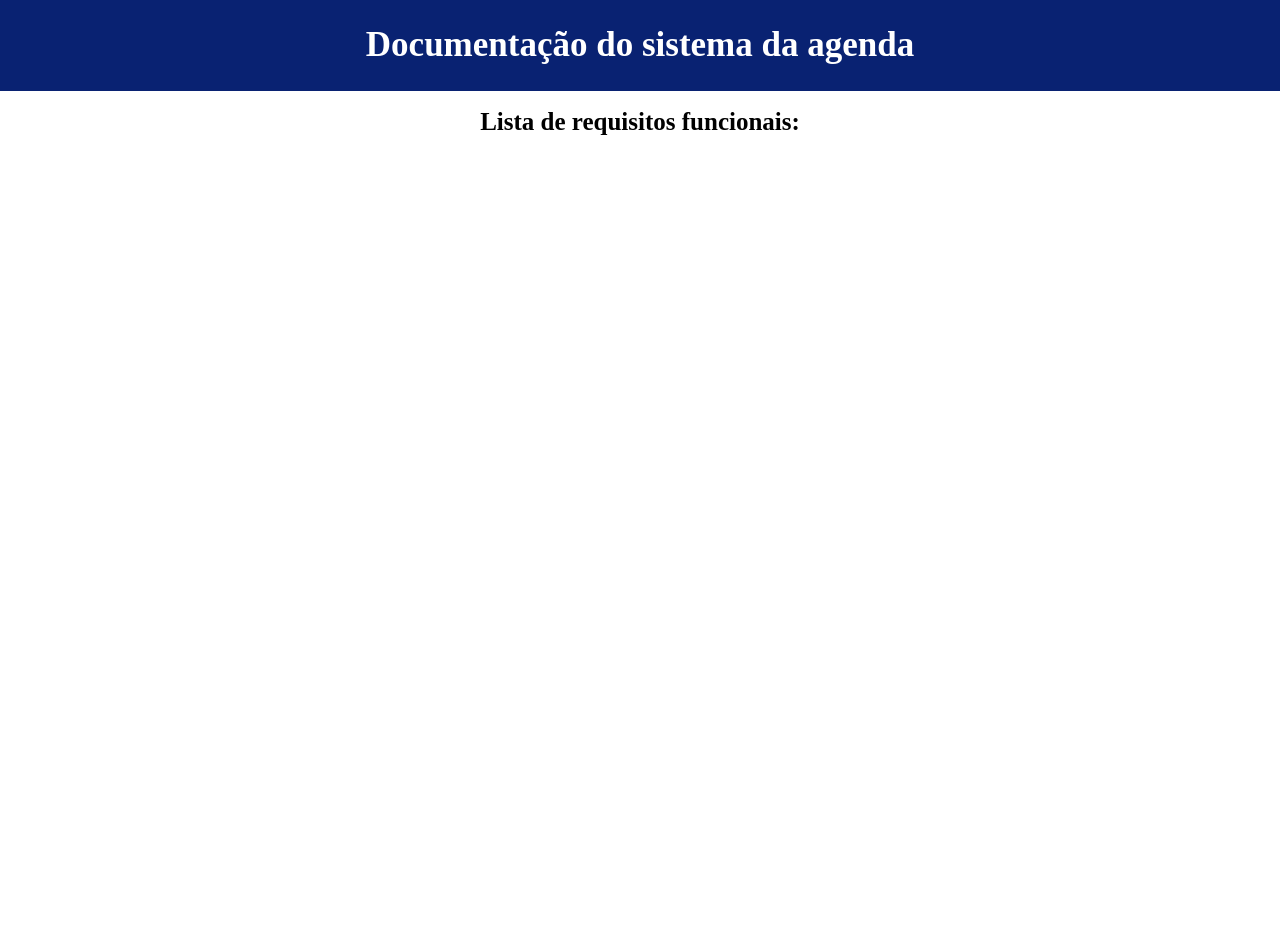
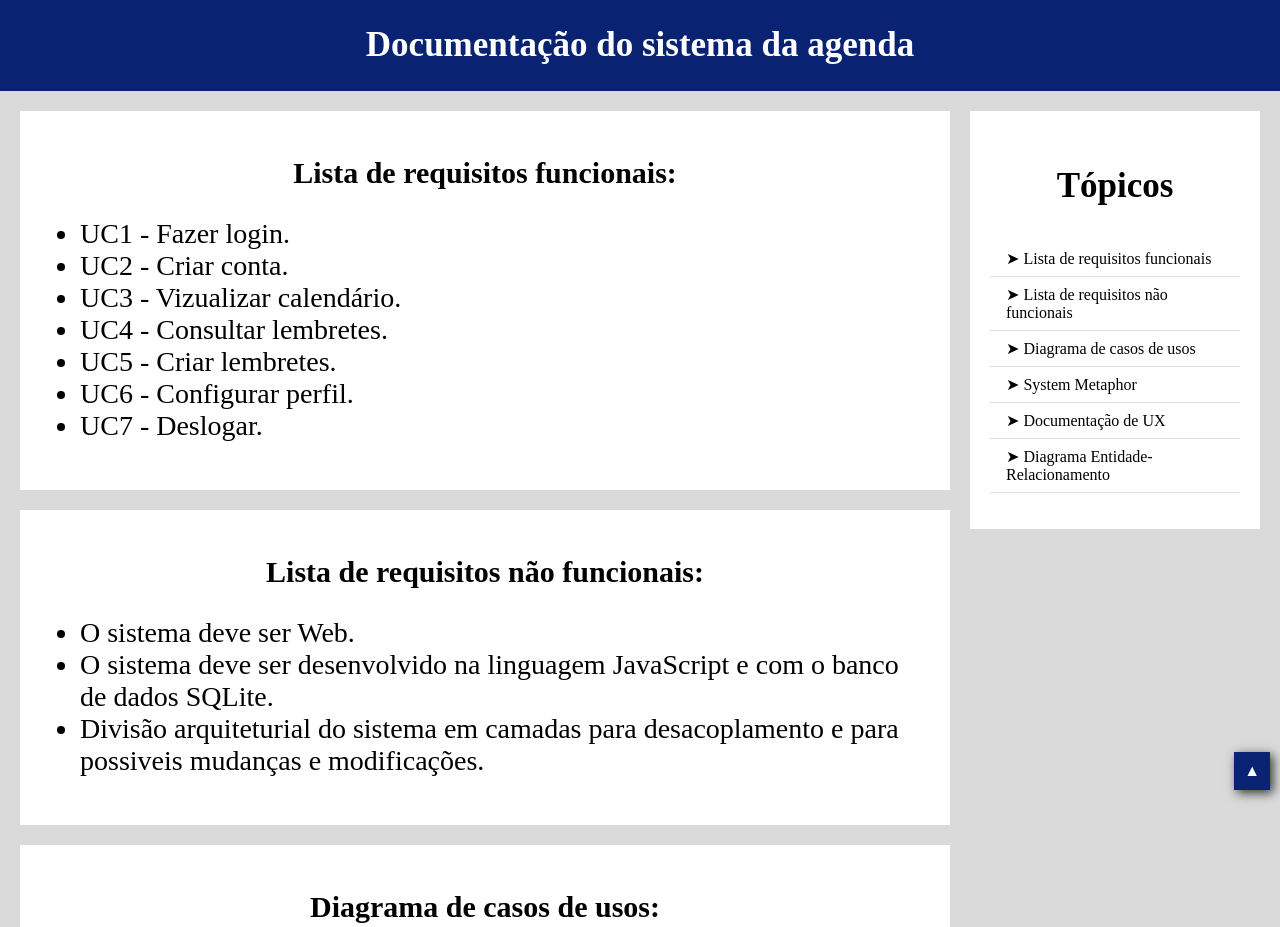
Before and after one commit to augustoCSR7/agenda_web, a plain HTML site: page info.html in a window 1280 px wide. Shown: the top 927 px of the page. Before the commit the page ends 800 px from the top, so only its background shows below. Drawn offline with Linux system fonts and the light colour scheme.

Commit message:
adding new features

```diff
--- a/info.html
+++ b/info.html
@@ -6,10 +6,74 @@
     <link rel="stylesheet" href="styles.css">
     <title>MyAgenda</title>
 </head>
-<body>
+<body bgcolor="DADADA">
     <header id="doc">
         <h1>Documentação do sistema da agenda</h1>
     </header>
-    <h1 id="req">Lista de requisitos funcionais:</h1>
+    <div class="row">
+        <section>
+            <article class="card">
+                <h2 id="titulo01">Lista de requisitos funcionais:</h2>
+                <ul id="list1">
+                    <li>UC1 - Fazer login.</li>
+                    <li>UC2 - Criar conta.</li>
+                    <li>UC3 - Vizualizar calendário.</li>
+                    <li>UC4 - Consultar lembretes.</li>
+                    <li>UC5 - Criar lembretes.</li>
+                    <li>UC6 - Configurar perfil.</li>
+                    <li>UC7 - Deslogar.</li>
+                </ul>
+            </article>
+            <article class="card">
+                <h2 id="titulo02">Lista de requisitos não funcionais:</h2>
+                <ul id="list2">
+                    <li>O sistema deve ser Web.</li>
+                    <li>O sistema deve ser desenvolvido na linguagem JavaScript e com o banco de dados SQLite.</li>
+                    <li>Divisão arquiteturial do sistema em camadas para desacoplamento e para possiveis mudanças e modificações.</li>
+                </ul>
+            </article>
+            <article class="card">
+                <h2 id="titulo03">Diagrama de casos de usos:</h2>
+                <img id="img2" src="/img/img5.png">
+            </article>
+            <article class="card">
+                <h2 id="titulo04">System Metaphor:</h2>
+                <img id="img3"src="/img/img3.png">
+            </article>
+            <article class="card">
+                <h2 id="titulo05">Documentação de UX:</h2>
+            </article>
+            <article class="card">
+                <h2 id="titulo06">Diagrama Entidade-Relacionamento</h2>
+                <img id="img5" src="/img/img2.png" >
+            </article>
+        </section>
+        <aside >
+            <article class="card">
+                <h3 id="req">Tópicos</h3>
+                <ul id="topicos">
+                    <li>
+                        <a href="#titulo01">&#10148; Lista de requisitos funcionais</a>
+                    </li>
+                    <li>
+                        <a href="#titulo02">&#10148; Lista de requisitos não funcionais</a>
+                    </li>
+                    <li>
+                        <a href="#titulo03">&#10148; Diagrama de casos de usos</a>
+                    </li>
+                    <li>
+                        <a href="#titulo04">&#10148; System Metaphor</a>
+                    </li>
+                    <li>
+                        <a href="#titulo05">&#10148; Documentação de UX</a>
+                    </li>
+                    <li>
+                        <a href="#titulo06">&#10148; Diagrama Entidade-Relacionamento</a>
+                    </li>
+                </ul>
+            </article>
+        </aside>
+        <a id="link-topo" href="#">&#9650</a>
+    </div>
 </body>
 </html>
--- a/styles.css
+++ b/styles.css
@@ -1,3 +1,6 @@
+* {
+    box-sizing: border-box;
+}
 body{
     margin: 0;
     text-align: center;
@@ -19,5 +22,68 @@ body{
     font-size: 35px;
 }
 #req {
-    font-size: 25px;
+    font-size: 35px;
 }
+h2{
+    font-size: 30px;
+}
+.row{
+    padding: 0 20px;
+    display: table;
+}
+section{
+    float: left;
+    width: 75%;
+}
+aside{
+    float: left;
+    width: 25%;
+    padding-left: 20px;
+}
+.card{
+    background-color: white;
+    padding: 20px;
+    margin-top: 20px;
+}
+#img2, #img3, #img5 {
+    width: 100%;
+}
+#botaoIni{
+    text-decoration: none;
+    color: black;
+    border: 5px solid white;
+    padding: 10px 10px;
+    border-radius: 12px;
+    background-color: white;
+}
+#list1, #list2{
+    text-align: left;
+    font-size: 28;
+}
+
+html{
+    scroll-behavior: smooth;
+}
+#topicos{
+    list-style-type: none;
+    text-align: left;
+    padding: 0%;
+}
+#topicos a{
+    text-decoration: none;
+    color: black;
+}
+#topicos li{
+    border-bottom: 1px solid #ddd;
+    padding: 8px 16px;
+}
+#link-topo{
+    text-decoration: none;
+    color: white;
+    background-color: rgb(9, 34, 114);
+    padding: 10px;
+    position: fixed;
+    right: 10px;
+    bottom: 10px;
+    box-shadow: 3px 3px 10px #333;
+}
```
Also changed, not shown: index.html (+6 -4 lines), img/img2.png (added), img/img3.png (added), img/img4.png (added), img/img5.png (added).
